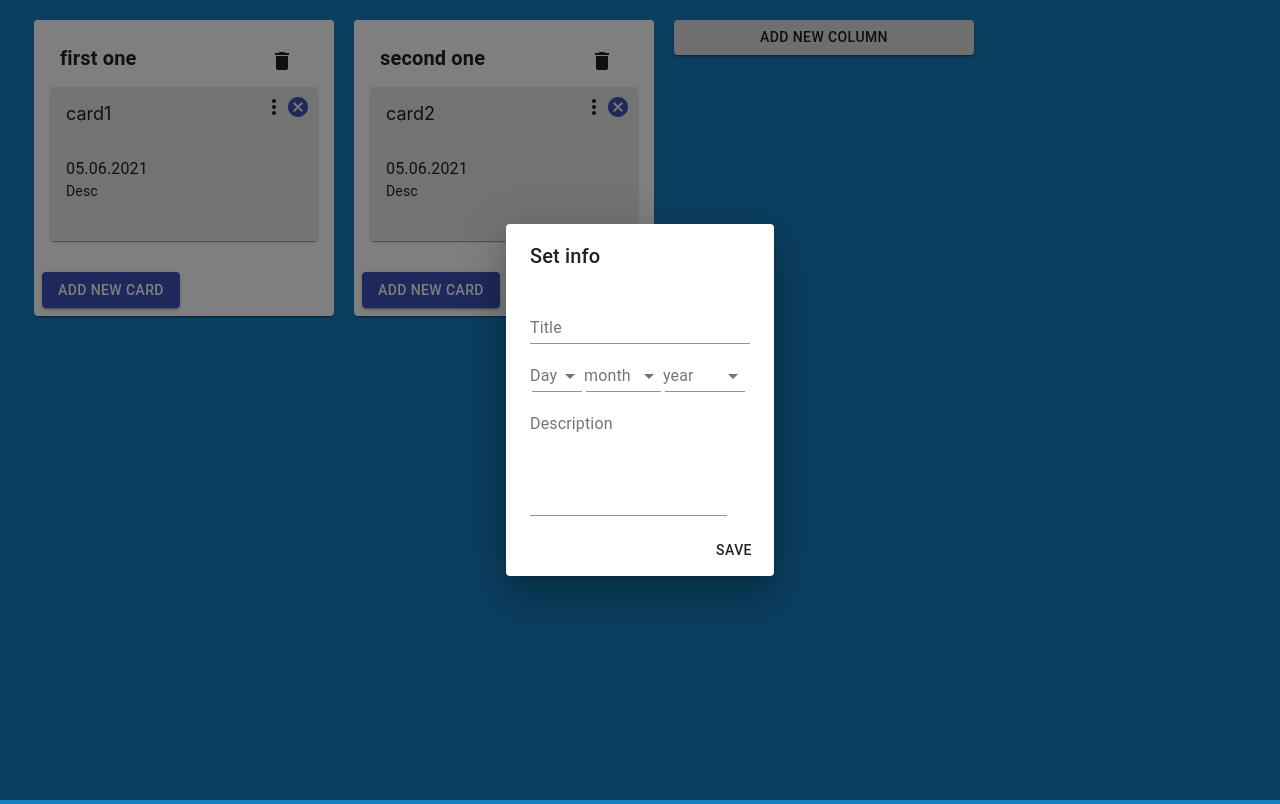
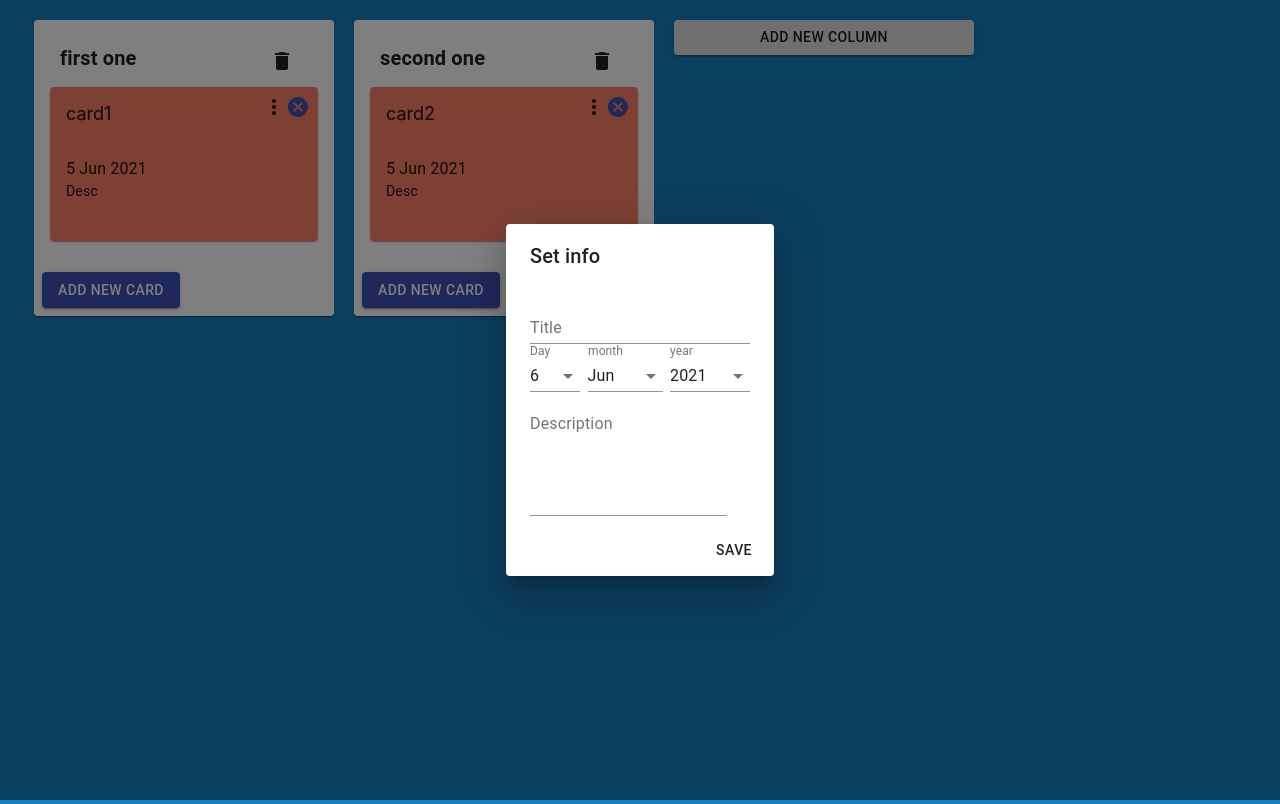
Before and after one commit to BogdanSav/trello-wep-app, a React (Create React App) app: page / in a window 1280 px wide. Both pictures are taken after a click on the icon 274 px from the left and 106 px from the top of the page. Built offline with nearby package versions, Linux system fonts and the light colour scheme.

Commit message:
stable version

```diff
--- a/src/app/reducers/columnsReducer.js
+++ b/src/app/reducers/columnsReducer.js
@@ -6,7 +6,7 @@ const columnReducer = createSlice({
             title: "first one",
             cards: [{
                 title: "card1",
-                date: "05.06.2021",
+                date: "5 Jun 2021",
                 description: "Desc"
             }]
         },
@@ -14,7 +14,7 @@ const columnReducer = createSlice({
             title: "second one",
             cards: [{
                 title: "card2",
-                date: "05.06.2021",
+                date: "5 Jun 2021",
                 description: "Desc"
             }]
         }
@@ -38,7 +38,7 @@ const columnReducer = createSlice({
                 if (id === action.payload) {
                     return {...item,
                         title: item.title,
-                        cards: item.cards.concat({ title: "untitled", date: "", description: "type your description" })
+                        cards: item.cards.concat({ title: "untitled" + item.cards.length, date: "", description: "type your description" })
                     }
                 } else return item;
             });
@@ -60,7 +60,11 @@ const columnReducer = createSlice({
                         title: item.title,
                         cards: item.cards.map((_item, _id) => {
                             if (_id === action.payload.idCard) {
-                                return {..._item, title: action.payload.newTitle, date: action.payload.newDate, description: action.payload.newDesc }
+                                return {..._item,
+                                    title: action.payload.newTitle || _item.title,
+                                    date: action.payload.newDate || _item.date,
+                                    description: action.payload.newDesc || _item.description
+                                }
                             } else return _item;
 
                         })
--- a/src/components/CardsComponent/CardComponent.jsx
+++ b/src/components/CardsComponent/CardComponent.jsx
@@ -10,7 +10,8 @@ import { useDispatch } from 'react-redux';
 import useMoment from "./useMoment"
 
 function CardComponent({ title, date, desc, idCol, idCard }) {
-    const {today}= useMoment();
+    const {today, setBgColor}= useMoment();
+    const color = setBgColor(date || today)
     const dispatch = useDispatch();
     const [open, setOpen] = useState(false);
     const delCard = useCallback(() => {
@@ -19,7 +20,7 @@ function CardComponent({ title, date, desc, idCol, idCard }) {
     return (
         <Grid item>
             <DialogComponent open={open} setValue={setOpen} idCol={idCol} idCard={idCard} />
-            <Card className="wrapper-card">
+            <Card className={color ? color : "wrapper-card"}>
                 <CardHeader className="card-title"
                     title={title}
                     disableTypography
--- a/src/components/CardsComponent/Dialog.jsx
+++ b/src/components/CardsComponent/Dialog.jsx
@@ -1,31 +1,47 @@
 import React, { useCallback, useState } from 'react';
-import { Dialog, DialogTitle, DialogContent, DialogActions, Button, FormControl, InputLabel, Input, TextField, FormGroup, Select, MenuItem, Box, Grid } from "@material-ui/core"
+import { Dialog, DialogTitle, DialogContent, DialogActions, Button, FormControl, InputLabel, Input, TextField, FormGroup, Select, MenuItem, Grid } from "@material-ui/core"
 import { setCardInfo } from "../../app/reducers/columnsReducer"
 import { useDispatch } from 'react-redux';
 import useMoment from "./useMoment";
+import {v4} from 'uuid';
 import "./dialog.scss"
 function DialogComponent({ open, setValue, idCol, idCard }) {
+
     const dispatch = useDispatch();
-    const { days, months, years } = useMoment();
+    const { days, months, years, currentDay, currentMonth, currentYear } = useMoment();
     const [title, setTitle] = useState("");
-    const [date, setDate] = useState("");
     const [desc, setDesc] = useState("");
-    const handleSave = useCallback(() => {
-        dispatch(setCardInfo({ idCol, idCard, newTitle: title, newDate: date, newDesc: desc }));
-    }, [dispatch, desc, title, date, idCard, idCol])
+    const [presentDay, setDay] = useState(currentDay);
+    const [presentMonth, setMonth] = useState(currentMonth);
+    const [presentYear, setYear] = useState(currentYear);
+
     const handeleTitleChange = useCallback((t) => {
         setTitle(t.target.value);
     }, [])
-    const handeleDateChange = useCallback((t) => {
-        setDate(t.target.value);
-    }, [])
+
     const handeleDescChange = useCallback((t) => {
         setDesc(t.target.value);
     }, [])
+    const handleSave = useCallback(() => {
+        const date = presentDay + " " + presentMonth + " " + presentYear;
+        dispatch(setCardInfo({ idCol, idCard, newTitle: title, newDate: date, newDesc: desc }));
+    }, [dispatch, desc, title, idCard, idCol, presentDay, presentMonth, presentYear])
+    const changeDay = useCallback((e) => {
+        console.log(e.target.value)
+        setDay(e.target.value);
+    }, []);
+    const changeMonth = useCallback((e) => {
+        console.log(e.target.value)
+        setMonth(e.target.value);
+    }, []);
+    const changeYear = useCallback((e) => {
+        console.log(e.target.value)
+        setYear(e.target.value);
+    }, []);
     const handleClose = useCallback(() => {
         handleSave();
         setValue(false);
-    }, [setValue, handleSave])
+    }, [setValue, handleSave]);
     return (
         <Dialog
             open={open}
@@ -36,17 +52,22 @@ function DialogComponent({ open, setValue, idCol, idCard }) {
                 <FormGroup>
                     <FormControl>
                         <InputLabel htmlFor="title">Title</InputLabel>
-                        <Input id="title" value={title} onChange={handeleTitleChange}  required/>
+                        <Input id="title" value={title} onChange={handeleTitleChange} />
                     </FormControl>
-                    <Grid container>
+                    <Grid container direction="row" justify="space-between">
                         <Grid item>
                             <FormControl>
                                 <InputLabel id="days">Day</InputLabel>
+                                <Select
+                                    className="days-select"
+                                    labelId="days"
 
-                                <Select className="days-select" labelId="days">
+                                    value={presentDay}
+                                    onChange={changeDay}
+                                >
                                     {
                                         days.map((value) => (
-                                            <MenuItem value={value}>{value}</MenuItem>
+                                            <MenuItem key={v4()} value={value}>{value}</MenuItem>
                                         ))
                                     }
                                 </Select>
@@ -57,11 +78,17 @@ function DialogComponent({ open, setValue, idCol, idCard }) {
                             <FormControl>
                                 <InputLabel id="month">month</InputLabel>
 
-                                <Select className="month-select" labelId="month">
+                                <Select
+                                    className="month-select"
+                                    labelId="month"
+
+                                    value={presentMonth}
+                                    onChange={changeMonth}
+                                >
 
                                     {
                                         months.map((value) => (
-                                            <MenuItem value={value}>{value}</MenuItem>
+                                            <MenuItem key={v4()} value={value}>{value}</MenuItem>
                                         ))
                                     }
 
@@ -73,12 +100,17 @@ function DialogComponent({ open, setValue, idCol, idCard }) {
                         <Grid item>
                             <FormControl>
                                 <InputLabel id="years">year</InputLabel>
+                                <Select
+                                    className="years-select"
+                                    labelId="years"
 
-                                <Select className="years-select" labelId="years">
+                                    value={presentYear}
+                                    onChange={changeYear}
+                                >
 
                                     {
                                         years.map((value) => (
-                                            <MenuItem value={value}>{value}</MenuItem>
+                                            <MenuItem key={v4()} value={value}>{value}</MenuItem>
                                         ))
                                     }
 
--- a/src/components/CardsComponent/card.scss
+++ b/src/components/CardsComponent/card.scss
@@ -1,4 +1,7 @@
 $bgColor:rgba(231, 230, 230, 0.89);
+$orangeBg:#ff8800;
+$redBg:#ff8269;
+$yellowBg: #ffff29;
 .wrapper-card {
     margin: 7px auto;
     .card-title {
@@ -9,3 +12,36 @@ $bgColor:rgba(231, 230, 230, 0.89);
         background: $bgColor;
     }
 }
+
+.orange {
+    margin: 7px auto;
+    .card-title {
+        font-size: 18px;
+        background: $orangeBg;
+    }
+    .card {
+        background: $orangeBg;
+    }
+}
+
+.red {
+    margin: 7px auto;
+    .card-title {
+        font-size: 18px;
+        background: $redBg;
+    }
+    .card {
+        background: $redBg;
+    }
+}
+
+.yellow {
+    margin: 7px auto;
+    .card-title {
+        font-size: 18px;
+        background: $yellowBg;
+    }
+    .card {
+        background: $yellowBg;
+    }
+}
--- a/src/components/CardsComponent/dialog.scss
+++ b/src/components/CardsComponent/dialog.scss
@@ -1,15 +1,12 @@
 $margin: auto 2px;
 .days-select {
     width: 50px;
-    margin: $margin
 }
 
 .month-select {
     width: 75px;
-    margin: $margin;
 }
 
 .years-select {
     width: 80px;
-    margin: $margin;
 }
--- a/src/components/CardsComponent/useMoment.js
+++ b/src/components/CardsComponent/useMoment.js
@@ -1,7 +1,10 @@
 import moment from "moment";
 
 const useMoment = () => {
-    const today = moment().format("Do/MMM/yyyy");
+    const today = moment().format("D MMM yyyy");
+    const currentDay = moment().date();
+    const currentMonth = moment.monthsShort(moment().month());
+    const currentYear = moment().year()
     const days = [];
     for (let i = 1; i <= moment().daysInMonth(); i++) {
         days.push(i);
@@ -12,7 +15,20 @@ const useMoment = () => {
         years.push(moment().add(i, 'y').format("yyyy"));
 
     }
+    const setBgColor = (date) => {
+        const thisDay = moment(date).format("D");
+        if (+thisDay === currentDay) {
+            return "orange";
+        } else if (currentDay - +thisDay >= 1) {
+            return "red"
+        } else if (currentDay - +thisDay < 1) {
+            return ""
+        } else if (currentDay - +thisDay === 1) {
+            return "yellow"
+        }
 
-    return { today, days, months, years };
+
+    }
+    return { today, days, months, years, currentDay, currentMonth, currentYear, setBgColor };
 }
-export default useMoment
+export default useMoment;
```
